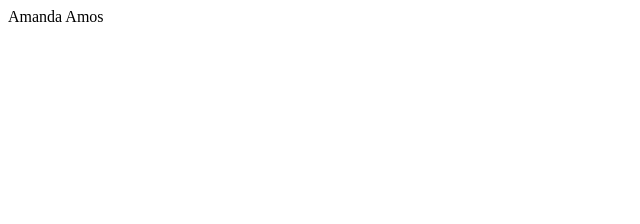
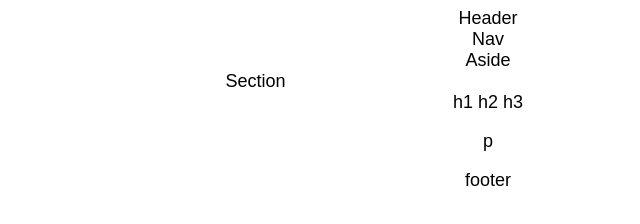
Before and after one commit to AmandaAmos/HW-Wireframe, a plain HTML site: page index.html in a window 1280 px wide. Shown: the whole page, without its empty margins (0-640 px from the left). Drawn offline with Linux system fonts and the light colour scheme.

Commit message:
added text

```diff
--- /dev/null
+++ b/HW2-1style.css
@@ -0,0 +1,4 @@
+body {font-family: Arial, Helvetica, sans-serif;color: '#777';font-size: 18px;width: 960px;text-align: center;}
+nav {text-align: center;background: '#ebebeb';}
+section {width: 495px; background: '#ebebeb';}
+article {color: '#ebebeb'}
--- a/index.html
+++ b/index.html
@@ -1,19 +1,26 @@
 <!DOCTYPE html>
 <html lang =en>
-    <header> Amanda Amos </header>
-    <nav></nav>
+<head>
+    <title>adding CSS link here</title>
+    <link rel="stylesheet" href="HW2-1style.css">
+</head>
+    <header> Header </header>
+    <nav>Nav
+
+    </nav>
     <body>
     <aside>
-        <heading></heading>
+        <heading>Aside</heading>
     </aside>
     <section>
-        <heading></heading>
+        <heading>Section</heading>
     </section>
     <article>
-        <heading></heading>
-        <heading></heading>
-        <p></p>
+        <heading1>h1</heading1>
+        <heading1>h2</heading1>
+        <heading1>h3</heading1>
+        <p>p</p>
     </article>
     </body>
-    <footer></footer>
+    <footer>footer</footer>
 </html>
```
